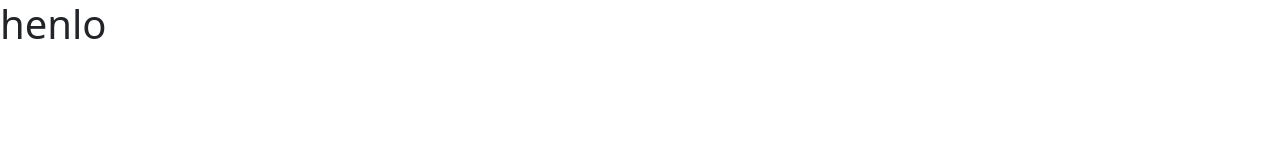
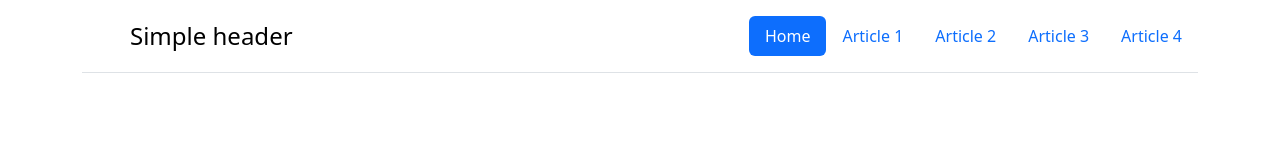
Before and after one commit to rileyhutton/thehappycomputer, a plain HTML site: page index.html in a window 1280 px wide. Drawn offline with nearby package versions, Linux system fonts and the light colour scheme.

Commit message:
Added a navbar.

```diff
--- a/index.html
+++ b/index.html
@@ -10,7 +10,26 @@
 
 </head>
 <body>
-<h1>henlo</h1>
+<div class="container">
+    <header class="d-flex flex-wrap justify-content-center py-3 mb-4 border-bottom">
+        <a href="/" class="d-flex align-items-center mb-3 mb-md-0 me-md-auto link-body-emphasis text-decoration-none">
+            <svg class="bi me-2" width="40" height="32">
+                <use xlink:href="#bootstrap"/>
+            </svg>
+            <span class="fs-4">Simple header</span>
+        </a>
+
+        <ul class="nav nav-pills">
+            <li class="nav-item"><a href="#" class="nav-link active" aria-current="page">Home</a></li>
+            <li class="nav-item"><a href="#" class="nav-link">Article 1</a></li>
+            <li class="nav-item"><a href="#" class="nav-link">Article 2</a></li>
+            <li class="nav-item"><a href="#" class="nav-link">Article 3</a></li>
+            <li class="nav-item"><a href="#" class="nav-link">Article 4</a></li>
+        </ul>
+    </header>
+</div>
+
+<div class="b-example-divider"></div>
 <script src="https://cdn.jsdelivr.net/npm/bootstrap@5.3.2/dist/js/bootstrap.bundle.min.js"
         integrity="sha384-C6RzsynM9kWDrMNeT87bh95OGNyZPhcTNXj1NW7RuBCsyN/o0jlpcV8Qyq46cDfL"
         crossorigin="anonymous"></script>
```
